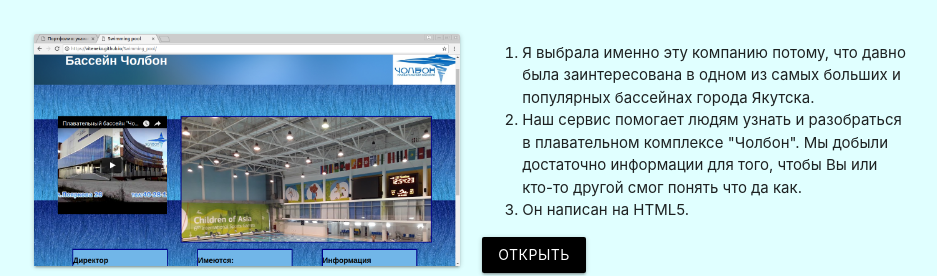
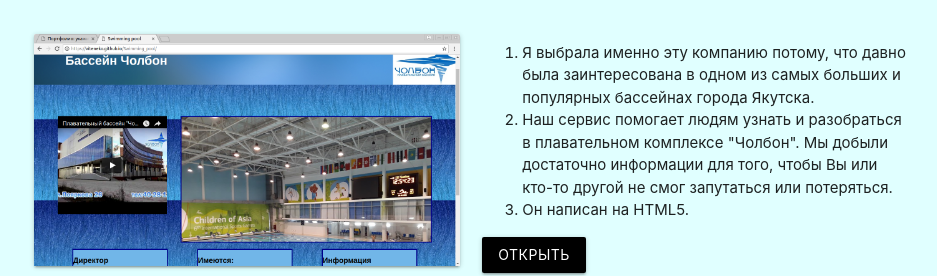
Before and after one commit to viteneko/portfolio, a plain HTML site: page index.html in a window 1280 px wide. Shown: the part 1515-1791 px from the top of the page, without its empty margins (169-1106 px from the left). Drawn offline with nearby package versions, Linux system fonts and the light colour scheme.

Commit message:
Update index.html

```diff
--- a/index.html
+++ b/index.html
@@ -107,7 +107,7 @@
     <div class="col s6">
         <ol>
           <li>Я выбрала именно эту компанию потому, что давно была заинтересована в одном из самых больших и популярных бассейнах города Якутска.
-          <li>Наш сервис помогает людям узнать и разобраться в плавательном комплексе "Чолбон". Мы добыли достаточно информации для того, чтобы Вы или кто-то другой смог понять что да как.
+          <li>Наш сервис помогает людям узнать и разобраться в плавательном комплексе "Чолбон". Мы добыли достаточно информации для того, чтобы Вы или кто-то другой не смог запутаться или потеряться.
           <li>Он написан на HTML5.
         </ol>
         <a class="waves-effect black btn" href="https://viteneko.github.io/Swimming_pool/">Открыть</a>
```
